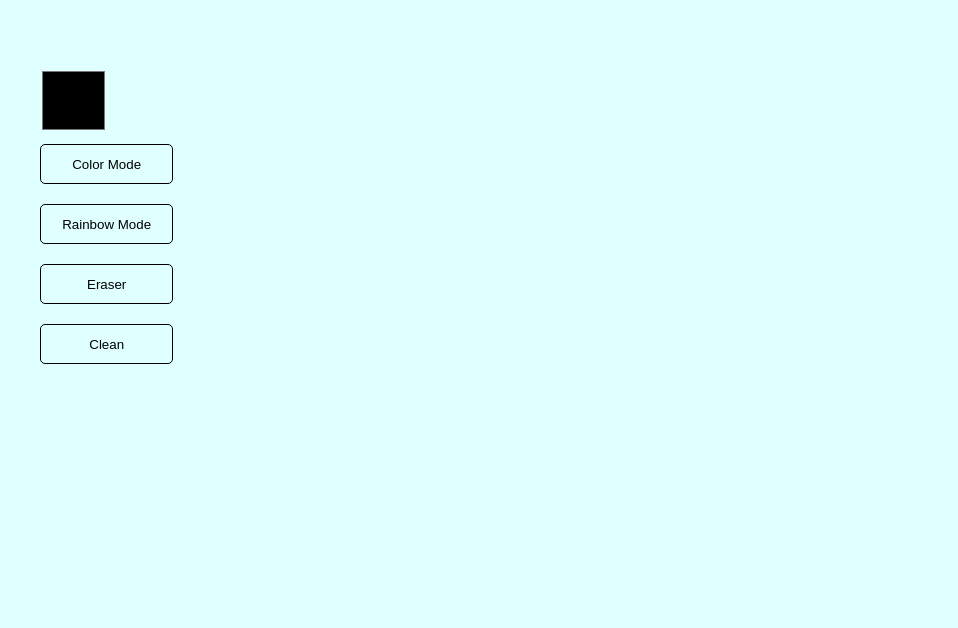
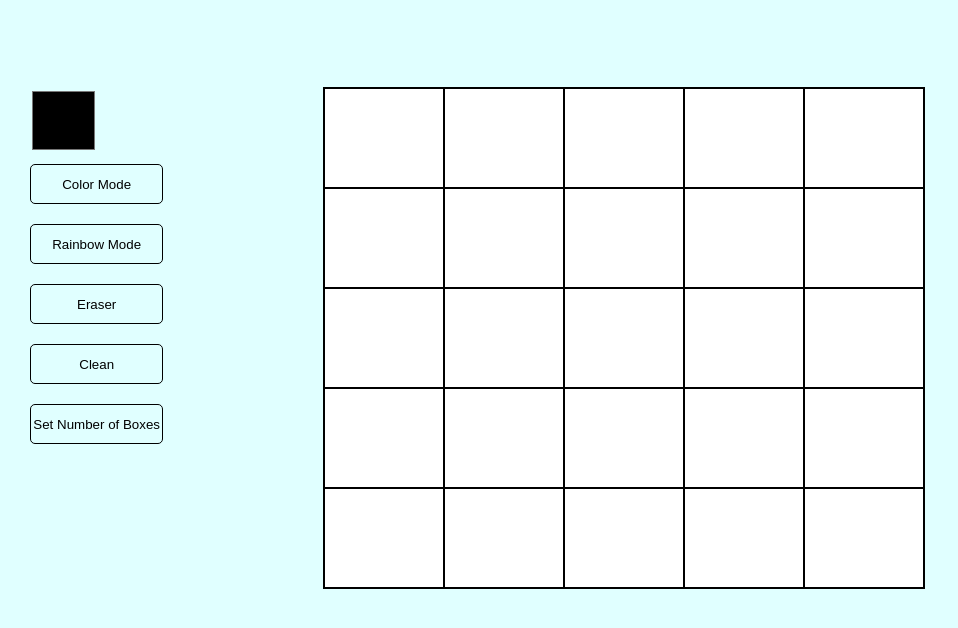
Before and after one commit to Chima-Peter/Etch-a-Sketch, a plain HTML site: page index.html in a window 1280 px wide. Shown: the part 112-740 px from the top of the page, without its empty margins (0-958 px from the left). Drawn offline with Linux system fonts and the light colour scheme.

Commit message:
Create UI of sketch board

```diff
--- a/index.html
+++ b/index.html
@@ -18,6 +18,7 @@
             <button id="rainbowBtn">Rainbow Mode</button>
             <button id="eraserBtn">Eraser</button>
             <button id="cleanerButton">Clean</button>
+            <button id="setBoxCount">Set Number of Boxes</button>
         </div>
     </div>
 </body>
--- a/index.js
+++ b/index.js
@@ -0,0 +1,20 @@
+const etchContainer = document.querySelector('#etchContainer');
+
+
+// nodes created in dom
+const mainContainer = document.createElement('div');
+
+
+// Creating the default sketch board
+mainContainer.classList.add('mainContainer');
+for (let row = 0; row < 5; row++) {
+    const rowContainer = document.createElement('div');
+    rowContainer.classList.add('rowContainer');
+    for (let column = 0; column < 5;column++) {
+        const colContainer = document.createElement('div');
+        colContainer.classList.add('colContainer');
+        rowContainer.appendChild(colContainer)
+    }
+    mainContainer.appendChild(rowContainer);
+}
+etchContainer.appendChild(mainContainer);
--- a/style.css
+++ b/style.css
@@ -6,7 +6,6 @@ body {
 }
 .head-container {
     display: flex;
-    flex: auto;
     justify-content: center;
 }
 .head-container h1 {
@@ -18,13 +17,12 @@ body {
 
 .etchContainer {
     display: flex;
-    flex: auto;
-    padding: 30px 40px;
+    padding: 50px 30px;
 }
 .controlsContainer {
     display: flex;
-    flex: auto;
     flex-direction: column;
+    margin-right: 150px;
 }
 .controlsContainer button {
     background-color: lightcyan;
@@ -47,3 +45,25 @@ input[type="color"] {
     padding: 0;
     width: 5em;
   }
+
+
+
+
+  .mainContainer {
+    display: flex;
+    width: 600px;
+    height: 500px;
+    border: 1px solid black;
+    background-color: white;
+  }
+  .rowContainer {
+    display: flex;
+    flex-direction: column;
+    width: 100%;
+    height: 100%;
+  }
+  .colContainer {
+    border: 1px solid black;
+    flex: 1;
+    border: 1px solid black;
+  }
```
Also changed, not shown: 2 other files.
